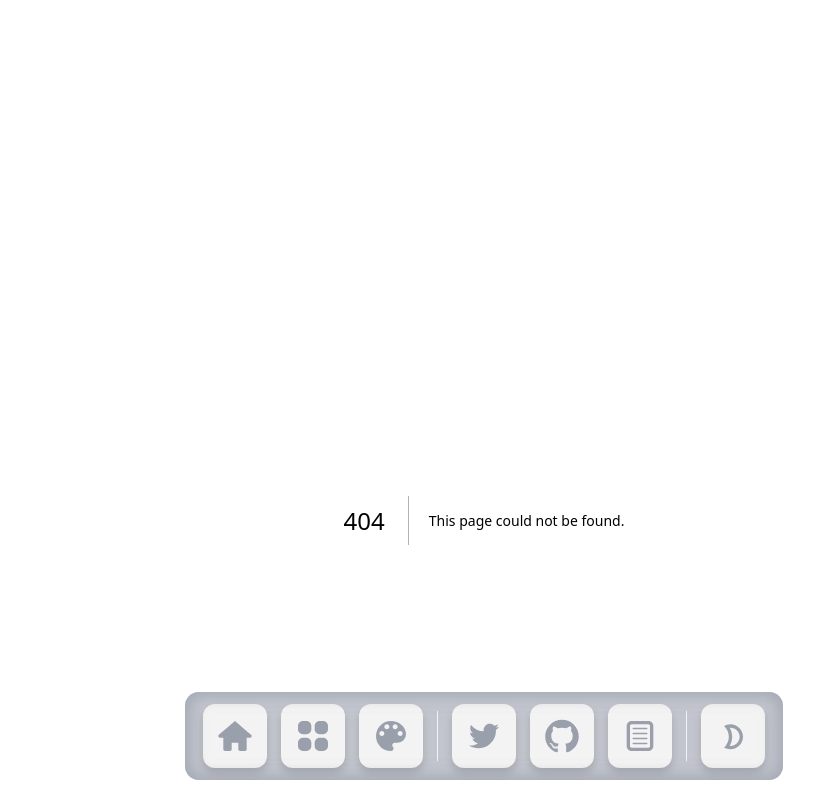
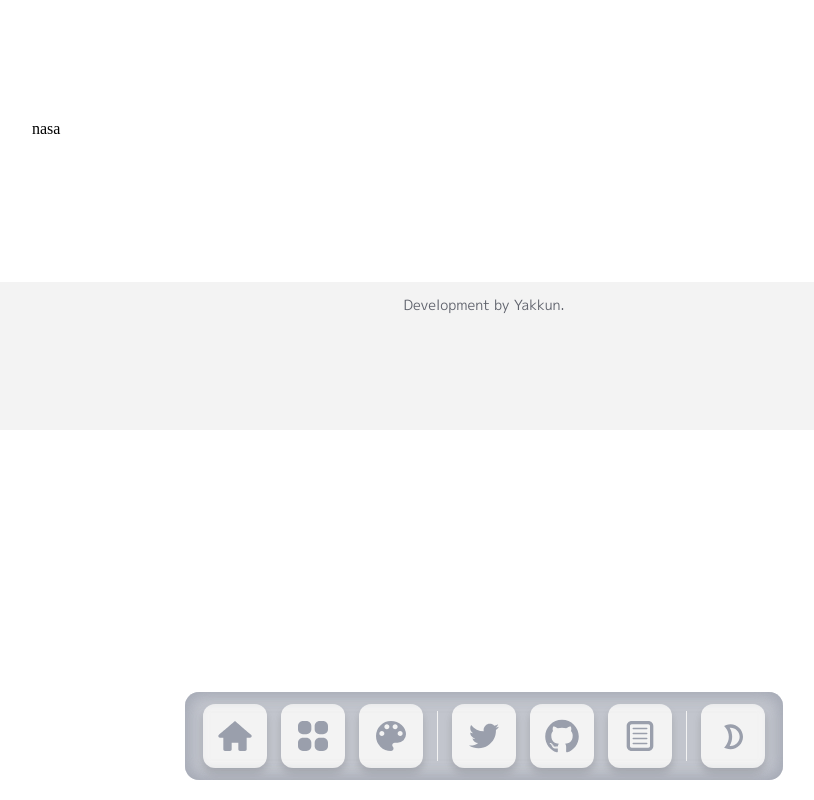
Before and after one commit to PK-Yakkun/yakkun-lab, a Next.js app in the folder yakkun-lab/: page /gallery/nasa in a window 1280 px wide. Before the commit this address had no page. Shown: the top 800 px of the page, without its empty margins (156-970 px from the left). Built offline with nearby package versions, Linux system fonts and the light colour scheme.

Commit message:
add: 新規ページ作成

```diff
--- /dev/null
+++ b/yakkun-lab/src/pages/gallery/nasa/index.tsx
@@ -0,0 +1,5 @@
+const Nasa = () => {
+  return <>nasa</>;
+};
+
+export default Nasa;
```
